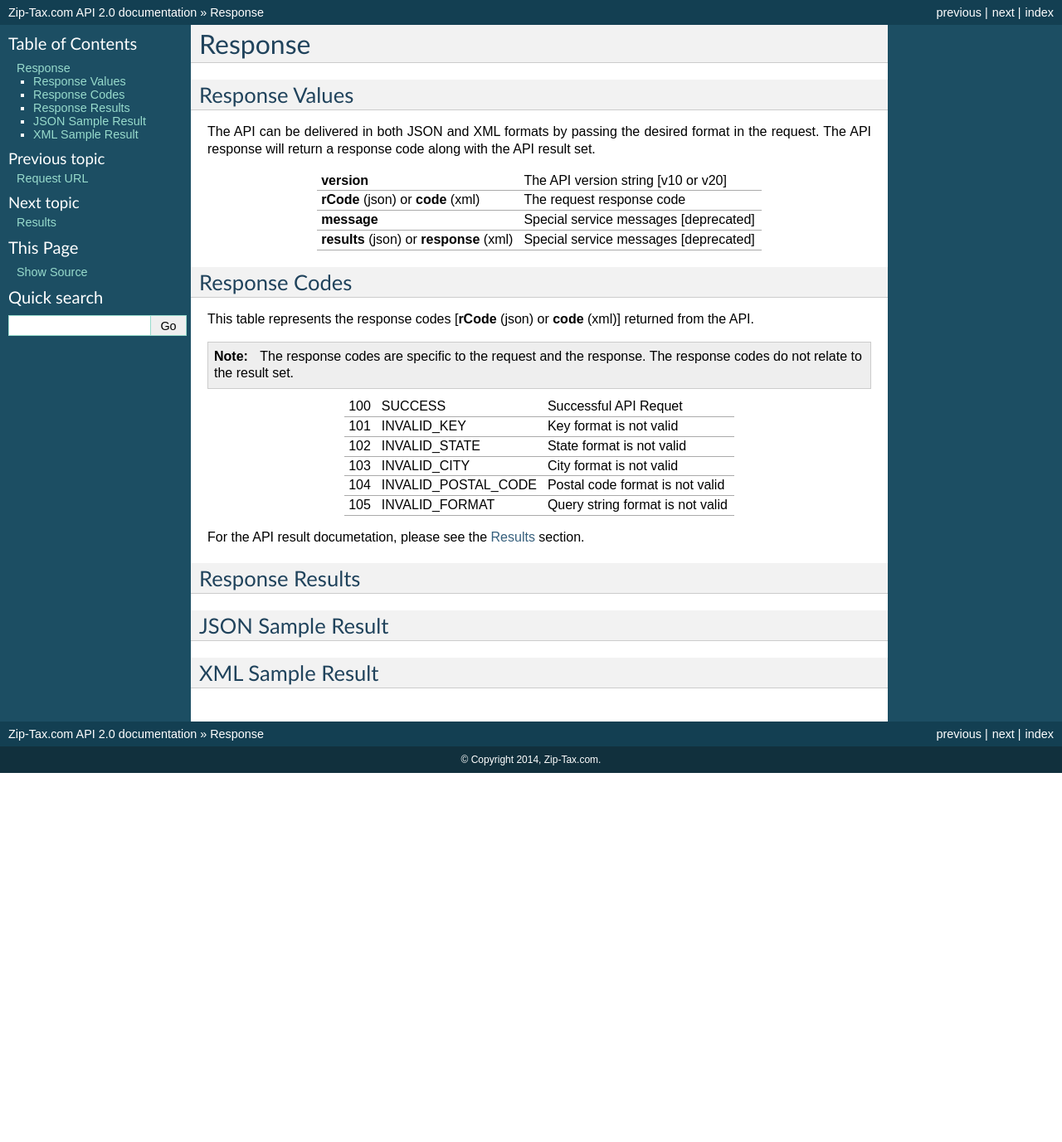
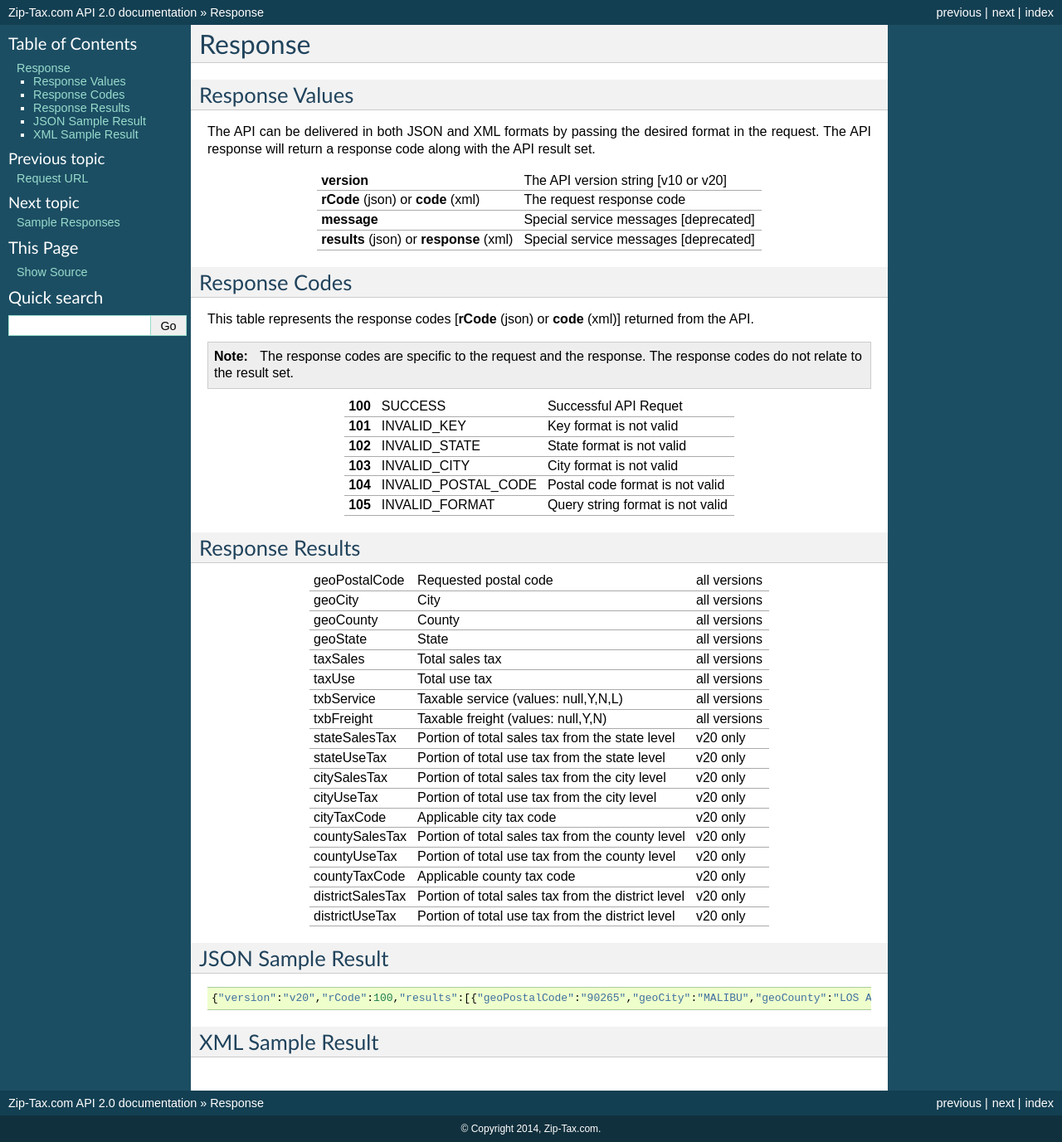
Before and after one commit to ZipTax/zip-tax-docs, a Sphinx documentation site: the page built from docs/api_response.rst, in a window 1280 px wide. Shown: the whole page at 83% size. Built offline with Sphinx 7.4.7, drawn with Linux system fonts in a browser that asks for light colours; pages that are not in the unit, such as notebooks, are missing from menus; before the commit the page ends 932 px from its top, so only the background shows below that.

Commit message:
consolidating response and adding results and samples

```diff
--- a/docs/api_response.rst
+++ b/docs/api_response.rst
@@ -26,28 +26,67 @@
 
 	The response codes are specific to the request and the response. The response codes do not relate to the result set.
 
-+-----+---------------------+----------------------------------+
-| 100 | SUCCESS             | Successful API Requet            |
-+-----+---------------------+----------------------------------+
-| 101 | INVALID_KEY         | Key format is not valid          |
-+-----+---------------------+----------------------------------+
-| 102 | INVALID_STATE       | State format is not valid        |
-+-----+---------------------+----------------------------------+
-| 103 | INVALID_CITY        | City format is not valid         |
-+-----+---------------------+----------------------------------+
-| 104 | INVALID_POSTAL_CODE | Postal code format is not valid  |
-+-----+---------------------+----------------------------------+
-| 105 | INVALID_FORMAT      | Query string format is not valid |
-+-----+---------------------+----------------------------------+
++---------+---------------------+----------------------------------+
+| **100** | SUCCESS             | Successful API Requet            |
++---------+---------------------+----------------------------------+
+| **101** | INVALID_KEY         | Key format is not valid          |
++---------+---------------------+----------------------------------+
+| **102** | INVALID_STATE       | State format is not valid        |
++---------+---------------------+----------------------------------+
+| **103** | INVALID_CITY        | City format is not valid         |
++---------+---------------------+----------------------------------+
+| **104** | INVALID_POSTAL_CODE | Postal code format is not valid  |
++---------+---------------------+----------------------------------+
+| **105** | INVALID_FORMAT      | Query string format is not valid |
++---------+---------------------+----------------------------------+
 
-For the API result documetation, please see the :doc:`api_results` section.
 
 Response Results
 ----------------
 
++------------------+----------------------------------------------------+--------------+
+| geoPostalCode    | Requested postal code                              | all versions |
++------------------+----------------------------------------------------+--------------+
+| geoCity          | City                                               | all versions |
++------------------+----------------------------------------------------+--------------+
+| geoCounty        | County                                             | all versions |
++------------------+----------------------------------------------------+--------------+
+| geoState         | State                                              | all versions |
++------------------+----------------------------------------------------+--------------+
+| taxSales         | Total sales tax                                    | all versions |
++------------------+----------------------------------------------------+--------------+
+| taxUse           | Total use tax                                      | all versions |
++------------------+----------------------------------------------------+--------------+
+| txbService       | Taxable service (values: null,Y,N,L)               | all versions |
++------------------+----------------------------------------------------+--------------+
+| txbFreight       | Taxable freight (values: null,Y,N)                 | all versions |
++------------------+----------------------------------------------------+--------------+
+| stateSalesTax    | Portion of total sales tax from the state level    | v20 only     |
++------------------+----------------------------------------------------+--------------+
+| stateUseTax      | Portion of total use tax from the state level      | v20 only     |
++------------------+----------------------------------------------------+--------------+
+| citySalesTax     | Portion of total sales tax from the city level     | v20 only     |
++------------------+----------------------------------------------------+--------------+
+| cityUseTax       | Portion of total use tax from the city level       | v20 only     |
++------------------+----------------------------------------------------+--------------+
+| cityTaxCode      | Applicable city tax code                           | v20 only     |
++------------------+----------------------------------------------------+--------------+
+| countySalesTax   | Portion of total sales tax from the county level   | v20 only     |
++------------------+----------------------------------------------------+--------------+
+| countyUseTax     | Portion of total use tax from the county level     | v20 only     |
++------------------+----------------------------------------------------+--------------+
+| countyTaxCode    | Applicable county tax code                         | v20 only     |
++------------------+----------------------------------------------------+--------------+
+| districtSalesTax | Portion of total sales tax from the district level | v20 only     |
++------------------+----------------------------------------------------+--------------+
+| districtUseTax   | Portion of total use tax from the district level   | v20 only     |
++------------------+----------------------------------------------------+--------------+
 
 JSON Sample Result
 ------------------
+::
+
+{"version":"v20","rCode":100,"results":[{"geoPostalCode":"90265","geoCity":"MALIBU","geoCounty":"LOS ANGELES","geoState":"CA","taxSales":0.090000003576279,"taxUse":0.090000003576279,"txbService":"N","txbFreight":"N","stateSalesTax":0.064999997615814,"stateUseTax":0.064999997615814,"citySalesTax":0,"cityUseTax":0,"cityTaxCode":"","countySalesTax":0.0099999997764826,"countyUseTax":0.0099999997764826,"countyTaxCode":"19","districtSalesTax":0.014999999664724,"districtUseTax":0.014999999664724},{"geoPostalCode":"90265","geoCity":"PT DUME","geoCounty":"LOS ANGELES","geoState":"CA","taxSales":0.090000003576279,"taxUse":0.090000003576279,"txbService":"N","txbFreight":"N","stateSalesTax":0.064999997615814,"stateUseTax":0.064999997615814,"citySalesTax":0,"cityUseTax":0,"cityTaxCode":"","countySalesTax":0.0099999997764826,"countyUseTax":0.0099999997764826,"countyTaxCode":"19","districtSalesTax":0.014999999664724,"districtUseTax":0.014999999664724},{"geoPostalCode":"90265","geoCity":"TWAIN HARTE","geoCounty":"VENTURA","geoState":"CA","taxSales":0.075000002980232,"taxUse":0.075000002980232,"txbService":"N","txbFreight":"N","stateSalesTax":0.064999997615814,"stateUseTax":0.064999997615814,"citySalesTax":0,"cityUseTax":0,"cityTaxCode":"","countySalesTax":0.0099999997764826,"countyUseTax":0.0099999997764826,"countyTaxCode":"56","districtSalesTax":0,"districtUseTax":0}]}
 
 
 XML Sample Result
--- a/docs/api_results.rst
+++ /dev/null
@@ -1,2 +0,0 @@
-Results
-=======
```
